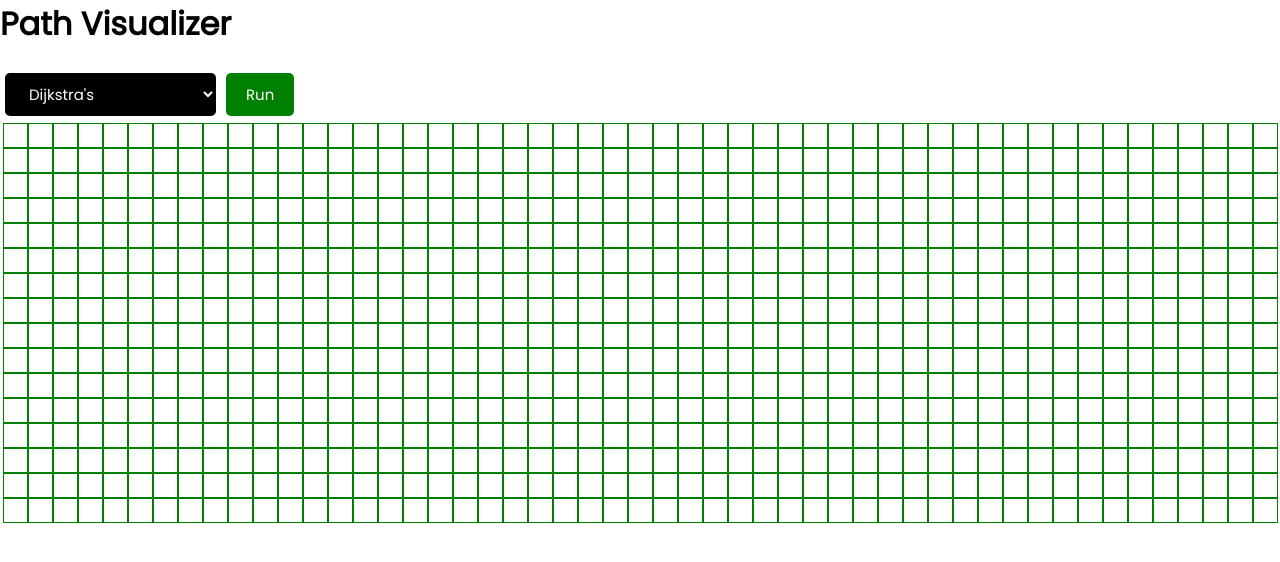
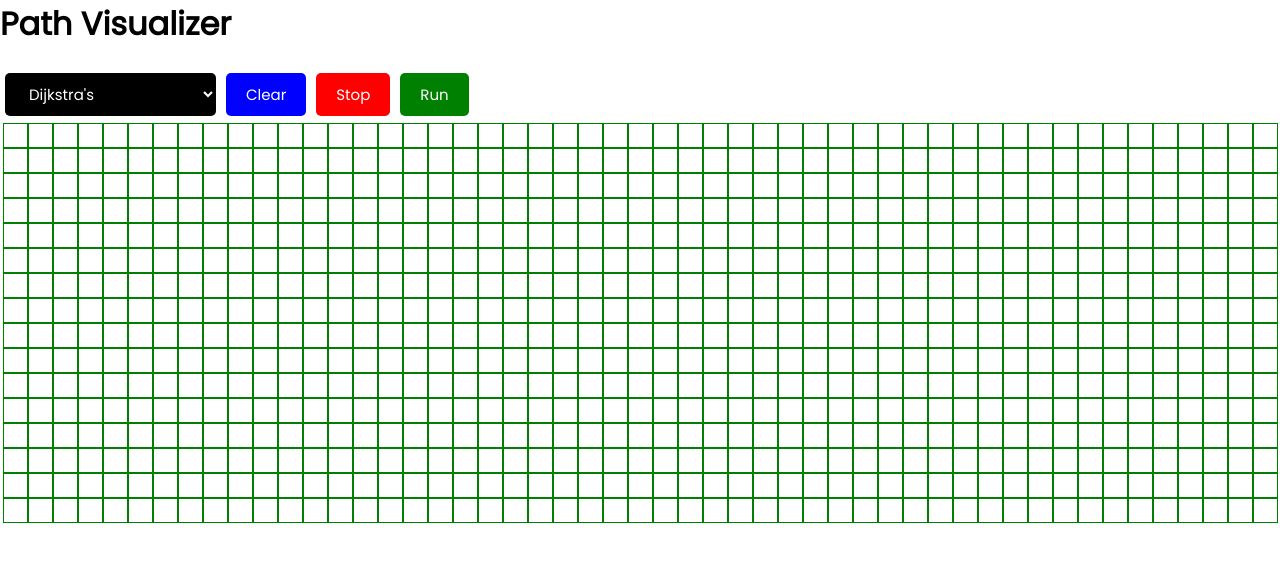
Before and after one commit to AllenCaoo/Pathfind-Visualizer, a React (Create React App) app: page / in a window 1280 px wide. Shown: the top 562 px of the page. Built offline with nearby package versions, Linux system fonts and the light colour scheme.

Commit message:
Created more button and completed clear button

```diff
--- a/src/components/Board.js
+++ b/src/components/Board.js
@@ -16,7 +16,7 @@ function initBoard() {
 
 const Board = () => {
     return (
-        <table class="board" cellSpacing="0" cellPadding="0">
+        <table className="board" cellSpacing="0" cellPadding="0">
             <tbody>
                 {initBoard()}
             </tbody>
--- a/src/components/Box.js
+++ b/src/components/Box.js
@@ -6,8 +6,9 @@ const Box = ({row, col}) => {
     toggleWall = () => {
         isWall = !isWall;
         if (isWall) {
-            console.log(`${row}-${col}`);
             document.getElementById(`${row}-${col}`).style.backgroundColor = "black";
+        } else {
+            document.getElementById(`${row}-${col}`).style.backgroundColor = "white";
         }
     }
 
--- a/src/components/Settings.js
+++ b/src/components/Settings.js
@@ -4,9 +4,19 @@ import AlgorithmSelect from './AlgorithmSelect'
 import Slider from './Slider'
 
 const Settings = () => {
+
+    const clear = () => {
+        var boxes = document.getElementsByClassName("box");
+        for (var i = 0; i < boxes.length; i++) {
+            boxes[i].style.backgroundColor = "white";
+        }
+    }
+
     return (
         <div>
             <AlgorithmSelect />
+            <Button color='blue' text="Clear" onClick={clear} />
+            <Button color='red' text="Stop"/>
             <Button color='green' text="Run"/>
         </div>
     )
--- a/src/index.css
+++ b/src/index.css
@@ -138,4 +138,5 @@ td {
 .box {
   width: 25px;
   height: 25px;
+  background-color: white;
 }
```
